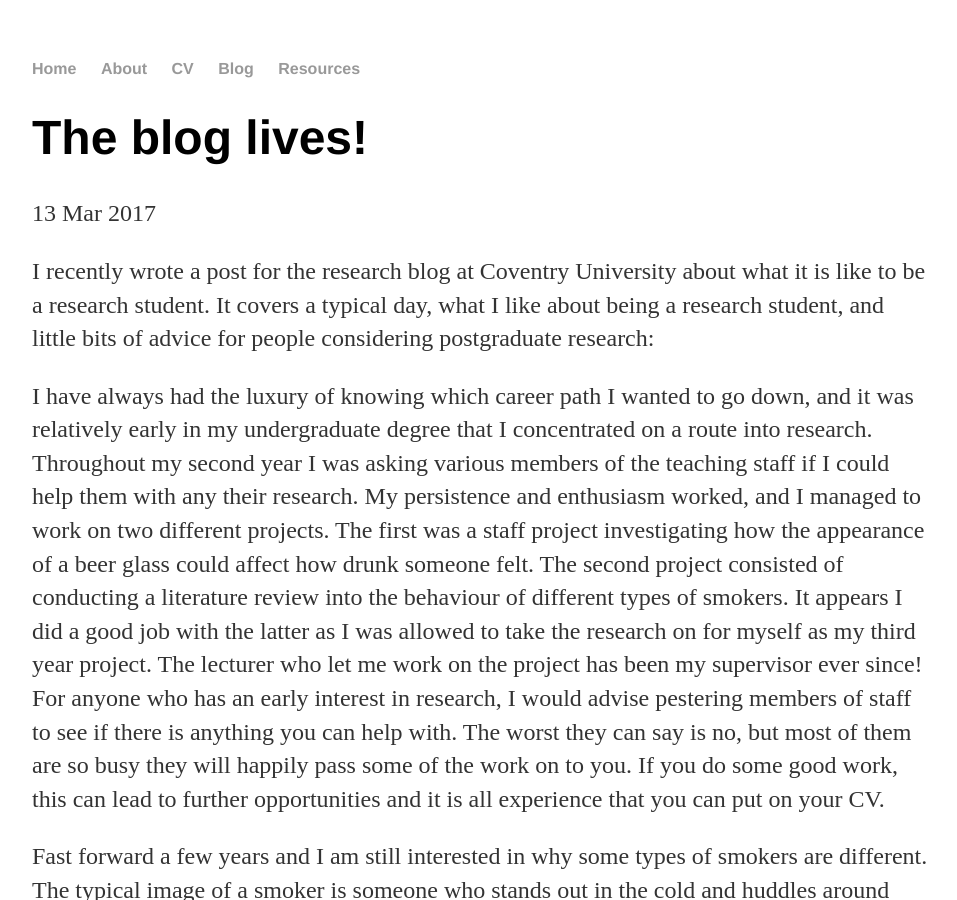
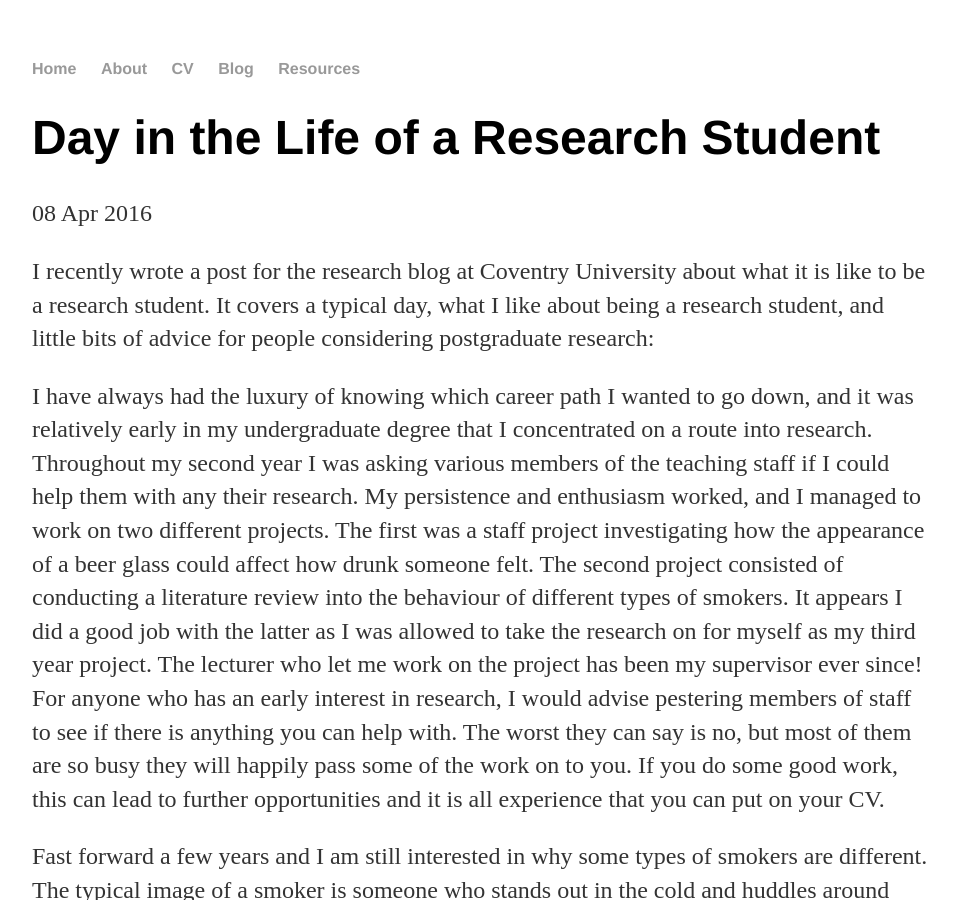
Before and after one commit to JamesEBartlett/JamesEBartlett.github.io, a Jekyll site: the page built from _posts/2016-04-08-day-in-the-life.md, in a window 1280 px wide and 900 px high. Shown: the whole window, without its empty margins (160-1117 px from the left). Built offline with Jekyll 4.4.1, drawn with Linux system fonts in a browser that asks for light colours.

Commit message:
Changed title

```diff
--- a/_posts/2016-04-08-day-in-the-life.md
+++ b/_posts/2016-04-08-day-in-the-life.md
@@ -1,7 +1,7 @@
 ---
 layout: post
-title: "The blog lives!"
-date: 2017-03-13
+title: "Day in the Life of a Research Student"
+date: 2016-04-08
 ---
 I recently wrote a post for the research blog at Coventry University about what it is like to be a research student. It covers a typical day, what I like about being a research student, and little bits of advice for people considering postgraduate research:
 
```
